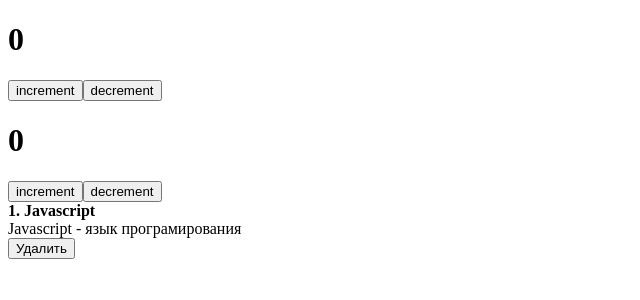
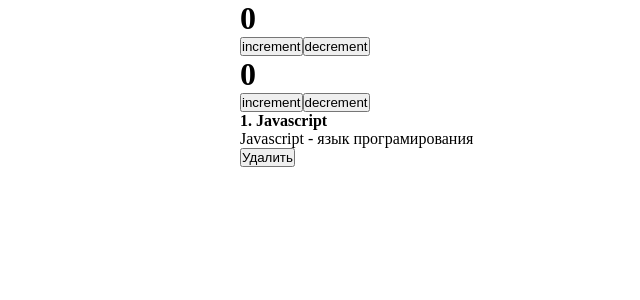
Before and after one commit to pevacik/MentorSteps, a React (Vite) app: page / in a window 1280 px wide. Shown: the top 300 px of the page, without its empty margins (0-640 px from the left). Built offline with nearby package versions, Linux system fonts and the light colour scheme.

Commit message:
разметка для постов

```diff
--- a/src/App.jsx
+++ b/src/App.jsx
@@ -1,6 +1,7 @@
 import React, { useState } from 'react'
 import Counter from './components/counter'
 import ClassCounter from './components/ClassCounter'
+import './components/styles/App.css'
 
 function App() {
   const [value, setValue] = useState('текст в инпуте')
@@ -10,7 +11,7 @@ function App() {
   }
 
   return (
-    <div>
+    <div className='App'>
       <Counter />
       <ClassCounter />
 
--- /dev/null
+++ b/src/components/styles/App.css
@@ -0,0 +1,13 @@
+* {
+  margin: 0;
+  padding: 0;
+  box-sizing: border-box;
+}
+
+#root {
+  display: flex;
+  justify-content: center;
+}
+.App {
+  width: 800px;
+}
```
